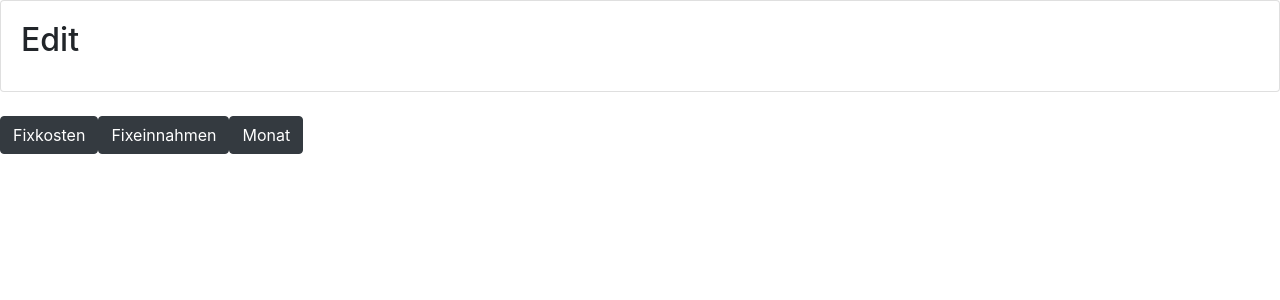
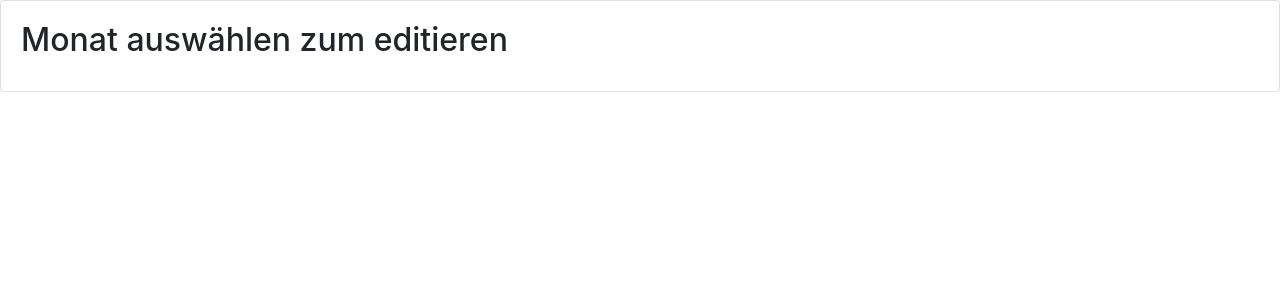
Before and after one commit to JessicaNigg/PROG2, a Flask app: page /edit in a window 1280 px wide. Shown: the part 56-356 px from the top of the page. Run offline with Flask 2, Linux system fonts and the light colour scheme; some libraries are stand-ins or nearby versions.

Commit message:
fixed: Edit-Seiten + deren Verknüpfungen

```diff
--- a/main.py
+++ b/main.py
@@ -16,25 +16,11 @@
 def add():
 	return render_template("add.html")
 
-#Edit_main-Seite
+#Edit_choose-Seite
 @app.route('/edit')
-def edit_main():
-	return render_template("edit_main.html")
+def edit_choose():
+	return render_template("edit_choose.html")
 
-#Edit_fixkosten-Seite
-@app.route('/edit/fixkosten')
-def edit_fixkosten():
-	return render_template("edit_fixkosten.html")
-
-#Edit_fixeinnahmen-Seite
-@app.route('/edit/fixeinnahmen')
-def edit_fixeinnahmen():
-	return render_template("edit_fixeinnahmen.html")
-
-#Edit_monat_auswahl-Seite
-@app.route('/edit/monat_auswahl')
-def edit_monat_auswahl():
-	return render_template("edit_monat_auswahl.html")
 
 #Overview-Seite
 @app.route('/overview')
--- a/templates/edit_fixkosten.html
+++ b/templates/edit_choose.html
@@ -7,9 +7,9 @@
 
 <!--Titel der Seite-->
 <div class="card">
-		<div class="card-body">
-		  <h2 class="card-title">Edit Fixkosten</h2>
-		</div>
+    <div class="card-body">
+      <h2 class="card-title">Monat auswählen zum editieren</h2>
+    </div>
 </div>
 
 <br>
--- a/templates/edit_main.html
+++ /dev/null
@@ -1,35 +0,0 @@
-<!DOCTYPE html>
-<html lang="de">
-{% include "header_template.html" %}
-<body>
-	{% include "navigation_template.html" %}
-<main>
-
-<!--Titel der Seite-->
-<div class="card">
-		<div class="card-body">
-		  <h2 class="card-title">Edit</h2>
-		</div>
-</div>
-
-<br>
-
-<!--Buttons als Auswahl-->
-<div class="btn-group" role="group" aria-label="Second group">
-    <div>
-        <a class="btn btn-dark btn-large" href="{{ url_for('edit_fixkosten') }}" role="button">Fixkosten</a>
-    </div>
-    <div>
-        <a class="btn btn-dark btn-large" href="{{ url_for('edit_fixeinnahmen') }}" role="button">Fixeinnahmen</a>
-    </div>
-    <div>
-        <a class="btn btn-dark btn-large" href="{{ url_for('edit_monat_auswahl') }}" role="button">Monat</a>
-    </div>
-</div>
-
-</main>
-{% include "footer_template.html" %}
-
-
-</body>
-</html>
--- a/templates/index.html
+++ b/templates/index.html
@@ -27,10 +27,10 @@
 		<div class="card">
 		  <div class="card-body">
 			<h5 class="card-title">Edit</h5>
-			<p class="card-text">Bearbeite einen bereits vorhandenen Monat oder die Fixeinnahmen/-kosten.</p>
+			<p class="card-text">Bearbeite einen bereits vorhandenen Monat.</p>
 		</div>
 		  <div class="card-footer">
-			<a href="{{ url_for('edit_main') }}" class="btn btn-dark btn-sm">Go!</a>
+			<a href="{{ url_for('edit_choose') }}" class="btn btn-dark btn-sm">Go!</a>
 		  </div>
 		</div>
 		<div class="card">
--- a/templates/navigation_template.html
+++ b/templates/navigation_template.html
@@ -12,7 +12,7 @@
           <a class="nav-link" href="{{ url_for('add') }}">Add</a>
         </li>
         <li class="nav-item">
-          <a class="nav-link" href="{{ url_for('edit_main') }}">Edit</a>
+          <a class="nav-link" href="{{ url_for('edit_choose') }}">Edit</a>
         </li>
         <li class="nav-item">
             <a class="nav-link" href="{{ url_for('overview') }}">Overview</a>
```
Also changed, not shown: templates/edit_fixeinnahmen.html (deleted, +0 -24 lines), templates/edit_monat_auswahl.html (deleted, +0 -24 lines).
